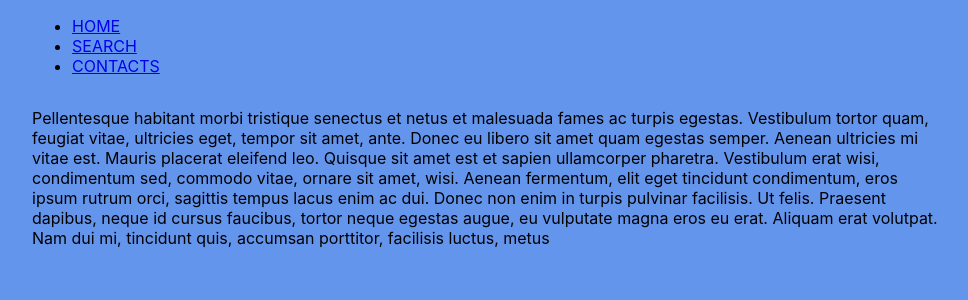
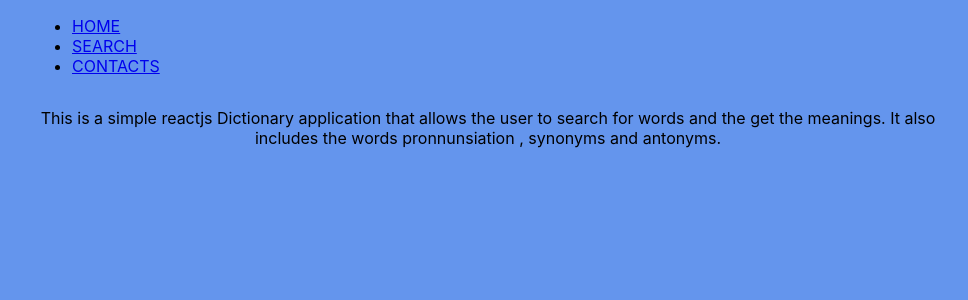
Before and after one commit to Otuyanyangayi/DictionaryApp, a React (Create React App) app: page / in a window 1280 px wide. Shown: the top 300 px of the page, without its empty margins (152-1120 px from the left). Built offline with nearby package versions, Linux system fonts and the light colour scheme; no server answers; the HTML template or start-up script is replaced by a standard one.

Commit message:
add project description

```diff
--- a/src/components/Home.js
+++ b/src/components/Home.js
@@ -1,9 +1,14 @@
+import { textAlign } from "@mui/system";
 import React from "react";
 
 function Home(){
     return(
         <div>
-        <p>Pellentesque habitant morbi tristique senectus et netus et malesuada fames ac turpis egestas. Vestibulum tortor quam, feugiat vitae, ultricies eget, tempor sit amet, ante. Donec eu libero sit amet quam egestas semper. Aenean ultricies mi vitae est. Mauris placerat eleifend leo. Quisque sit amet est et sapien ullamcorper pharetra. Vestibulum erat wisi, condimentum sed, commodo vitae, ornare sit amet, wisi. Aenean fermentum, elit eget tincidunt condimentum, eros ipsum rutrum orci, sagittis tempus lacus enim ac dui. Donec non enim in turpis pulvinar facilisis. Ut felis. Praesent dapibus, neque id cursus faucibus, tortor neque egestas augue, eu vulputate magna eros eu erat. Aliquam erat volutpat. Nam dui mi, tincidunt quis, accumsan porttitor, facilisis luctus, metus</p>
+        <p style={{textAlign : "center"}}>
+            This is a simple reactjs Dictionary application that allows the user to search for
+            words and the get the meanings. It also includes the words pronnunsiation ,
+            synonyms and antonyms.
+        </p>
         </div>
     )
 }
```
